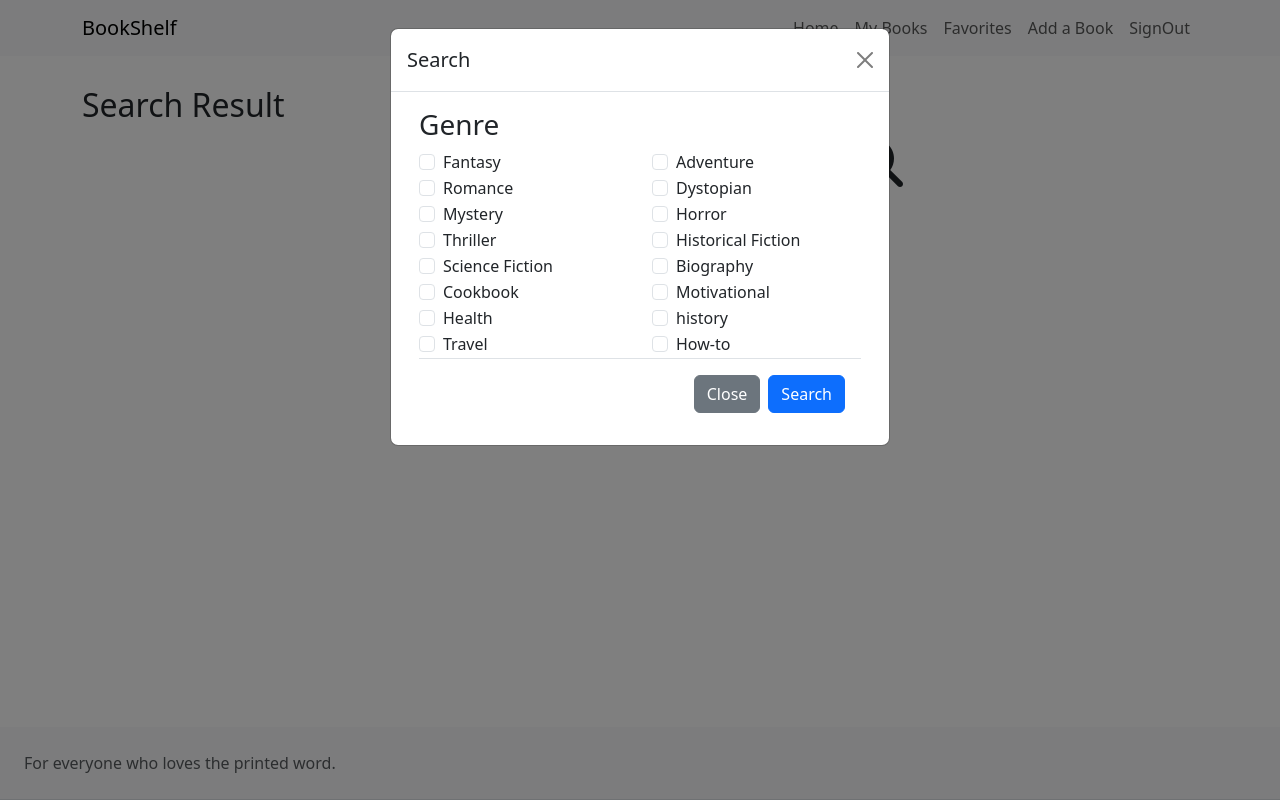
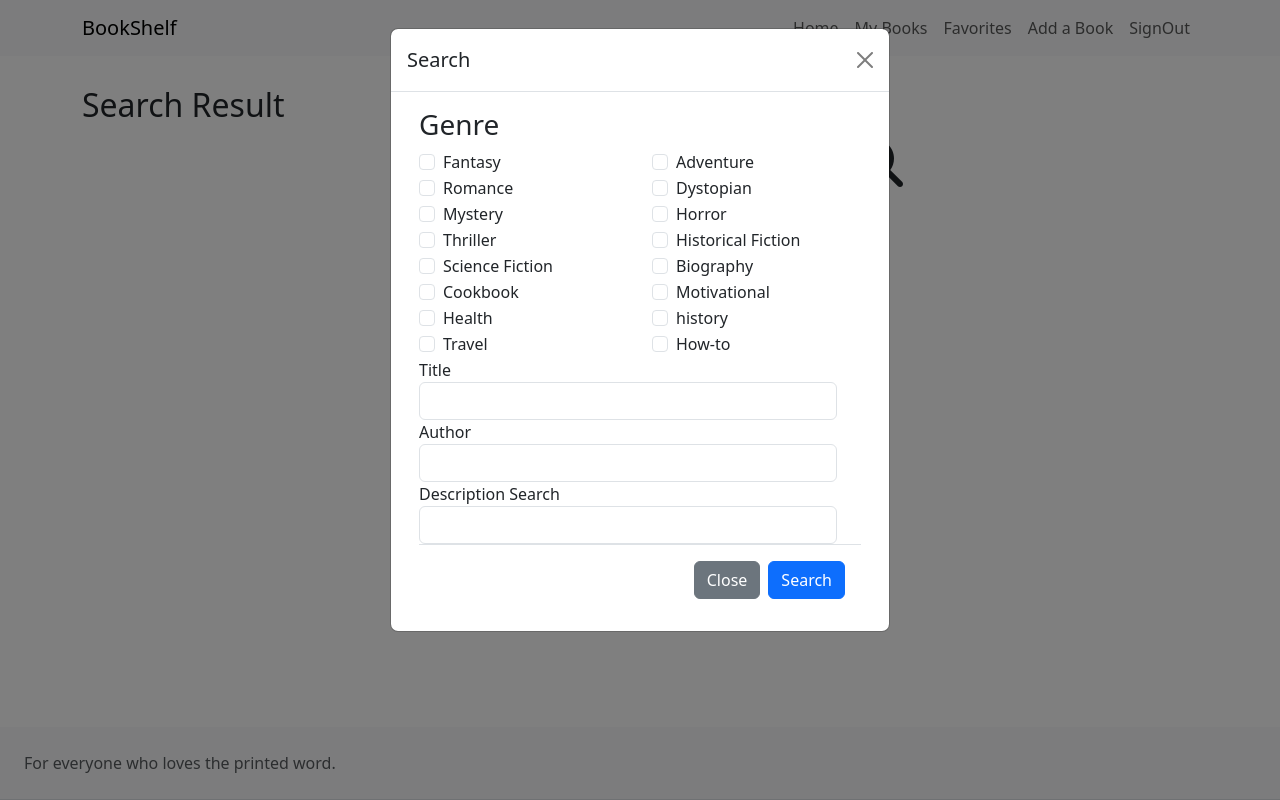
Before and after one commit to tony-albanese/ci-project-4, a Django app: page /search/ in a window 1280 px wide, after a click that opens the changed part. Run offline with Django 3.2, Linux system fonts and the light colour scheme; the visitor is signed in with stand-in values (Sample User, id 1); data that the repository does not hold is empty; some libraries are stand-ins or nearby versions.

Commit message:
Add form controls for author, title, and description search

```diff
--- a/templates/index.html
+++ b/templates/index.html
@@ -121,6 +121,25 @@
                     {% endif %}
 
                     {% endfor %}
+
+                <div class="row">
+                    <div class="col">
+                        <div class="form-group">
+                            <label for="title-search-input">Title</label>
+                            <input type="text" class="form-control" id="title-search-input">
+                        </div>
+
+                        <div class="form-group">
+                            <label for="author-search-input">Author</label>
+                            <input type="text" class="form-control" id="author-search-input">
+                        </div>
+
+                        <div class="form-group">
+                            <label for="description-search-input">Description Search</label>
+                            <input type="text" class="form-control" id="description-search-input">
+                        </div>
+                    </div>
+                </div>
                     {% else %}
                     <p>Woops. Something didn't load properly.</p>
                     {% endif %}
```
